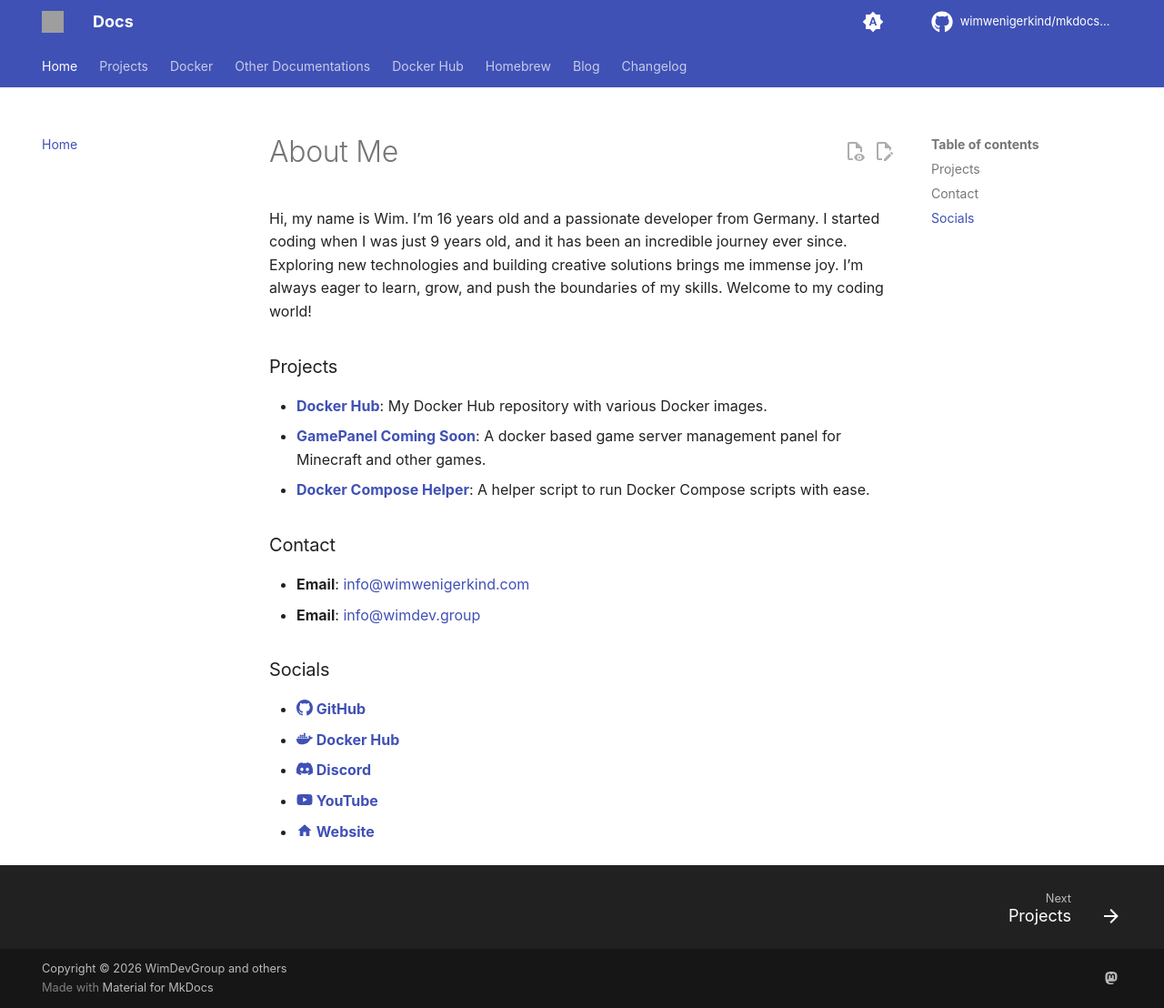
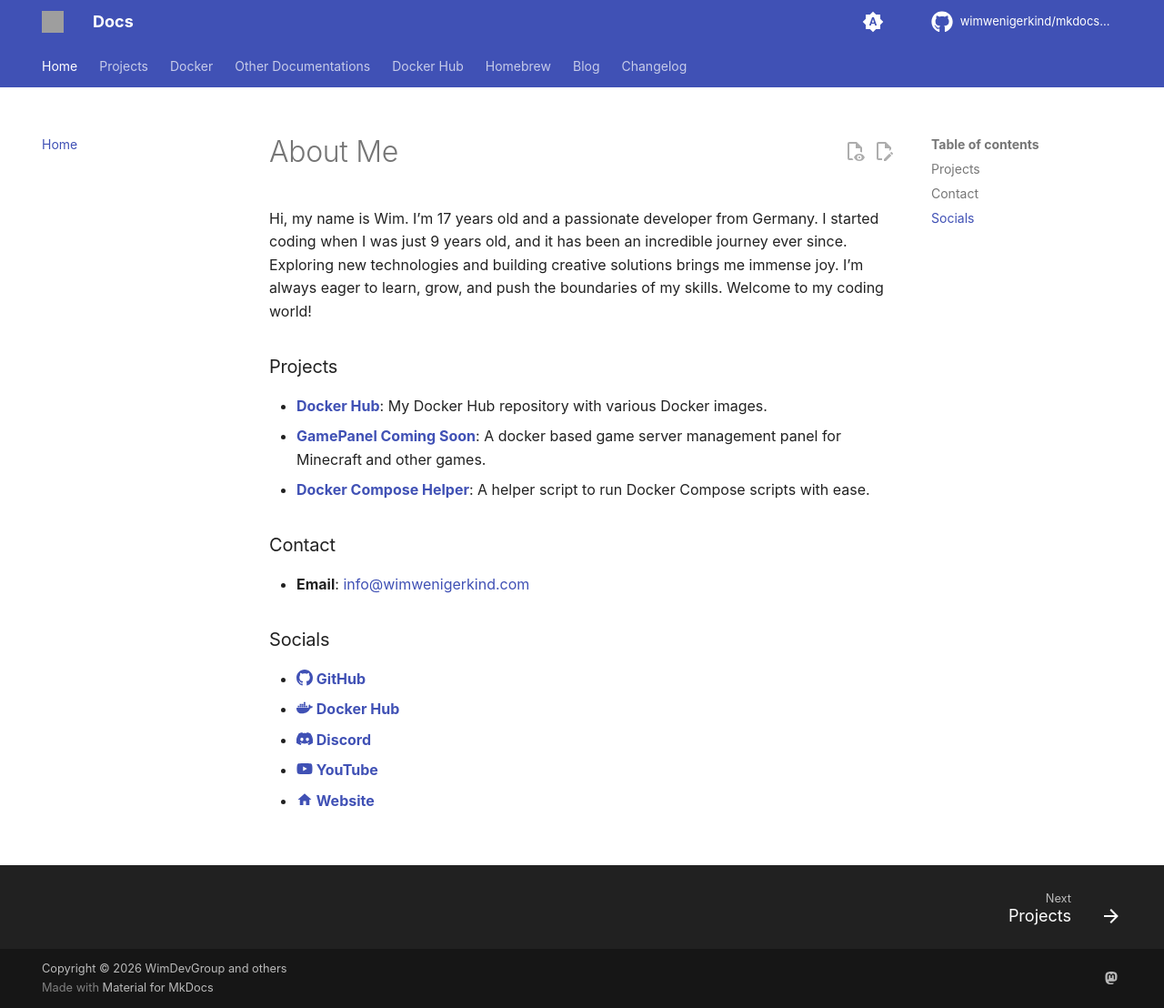
Before and after one commit to wimwenigerkind/mkdocs-wim-wenigerkind, an MkDocs documentation site: the page built from docs/index.md, in a window 1280 px wide and 1108 px high. Shown: the whole window at 91% size. Built offline with MkDocs 1.6.1 and Material for MkDocs 9.7.7, drawn with Linux system fonts in a browser that asks for light colours; some web fonts are replaced; comment, search, counter and statistics services are not loaded; the version menu is left out; grey boxes are pictures that could not be loaded.

Commit message:
fix: update age and remove depreacted email

```diff
--- a/docs/index.md
+++ b/docs/index.md
@@ -1,16 +1,19 @@
 # About Me
-Hi, my name is Wim. I’m 16 years old and a passionate developer from Germany. I started coding when I was just 9 years old, and it has been an incredible journey ever since. Exploring new technologies and building creative solutions brings me immense joy. I’m always eager to learn, grow, and push the boundaries of my skills. Welcome to my coding world!
+
+Hi, my name is Wim. I’m 17 years old and a passionate developer from Germany. I started coding when I was just 9 years old, and it has been an incredible journey ever since. Exploring new technologies and building creative solutions brings me immense joy. I’m always eager to learn, grow, and push the boundaries of my skills. Welcome to my coding world!
 
 ### Projects
+
 - **[Docker Hub](https://hub.docker.com/u/wimdevgroup)**: My Docker Hub repository with various Docker images.
 - **[GamePanel Coming Soon](#)**: A docker based game server management panel for Minecraft and other games.
 - **[Docker Compose Helper](/projects/docker-compose-helper/)**: A helper script to run Docker Compose scripts with ease.
 
 ### Contact
+
 - **Email**: [info@wimwenigerkind.com](mailto:info@wimwenigerkind.com)
-- **Email**: [info@wimdev.group](mailto:info@windev.group)
 
 ### Socials
+
 - **[:octicons-mark-github-16: GitHub](https://github.com/wimwenigerkind)**
 - **[:fontawesome-brands-docker: Docker Hub](https://hub.docker.com/u/wimdevgroup)**
 - **[:fontawesome-brands-discord: Discord](https://discord.gg/GqyHCNXnhe)**
```
